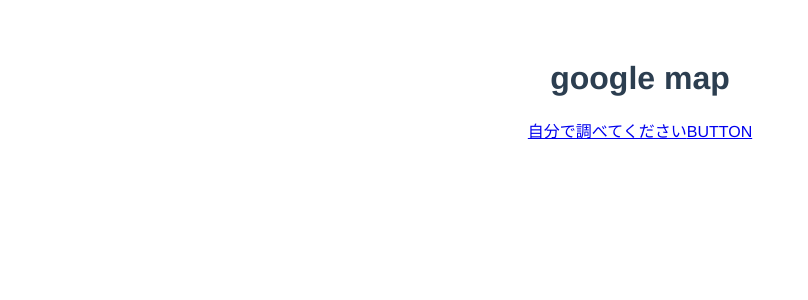
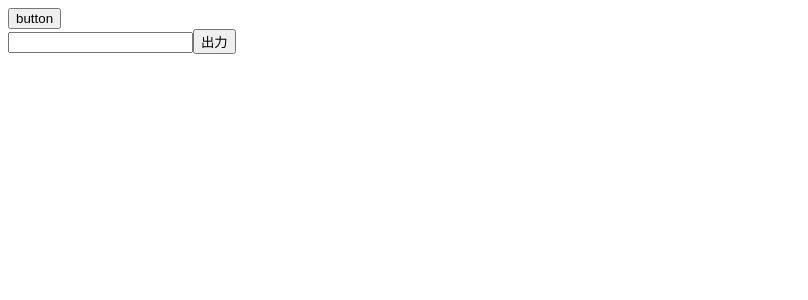
Before and after one commit to takumi-lax/job_hunting_app_geekCAMP, a Vue app in the folder dockers/client/: page / in a window 1280 px wide. Shown: the top 300 px of the page, without its empty margins (0-808 px from the left). Built offline with nearby package versions, Linux system fonts and the light colour scheme.

Commit message:
add button

```diff
--- a/dockers/client/package.json
+++ b/dockers/client/package.json
@@ -11,9 +11,9 @@
     "start": "node server.js"
   },
   "dependencies": {
+    "errorhandler": "^1.4.3",
     "express": "^4.17.1",
-    "vue": "^2.5.2",
-    "errorhandler": "^1.4.3"
+    "vue": "^2.6.14"
   },
   "devDependencies": {
     "autoprefixer": "^7.1.2",
--- a/dockers/client/src/App.vue
+++ b/dockers/client/src/App.vue
@@ -1,24 +1,28 @@
 <template>
-
-  <div id="app">
-    <h1>{{ message }}</h1>
-    <a href="https://www.google.co.jp/maps/?hl=ja">自分で調べてください</a>
-    <a href="#" class="btn-flat-border">BUTTON</a>
+  <div>
+  <alertBotton buttonname='Hello'/>
+  <displaybotton button_name='Hello'/>
   </div>
-
 </template>
 
 <script>
+import Textinput from './components/Textinput.vue'
+import alertBotton from './components/alertbutton.vue'
+import displaybotton from './components/input_str_display.vue'
+import HelloWorld from './components/HelloWorld.vue'
+
+
 export default {
-  data(){
-    return {
-      message :'google map'
-          }
+  name: 'App',
+  components: {
+    Textinput,
+    alertBotton,
+    displaybotton,
+    HelloWorld,
+
   }
-
 }
 
-alert('アラートです')
 </script>
 
 <style>
@@ -26,7 +30,7 @@
   font-family: Avenir, Helvetica, Arial, sans-serif;
   -webkit-font-smoothing: antialiased;
   -moz-osx-font-smoothing: grayscale;
-  text-align: center;
+  /* text-align: center; */
   color: #2c3e50;
   margin-top: 60px;
   @import "./css/styles.css";
--- /dev/null
+++ b/dockers/client/src/components/Textinput.vue
@@ -0,0 +1,18 @@
+<template>
+  <div>
+    <label>名前</label>
+    <input type="text"/>
+  </div>
+</template>
+
+<script>
+export default {
+  name: 'Textinput',
+  data () {
+    return {
+      msg: 's',
+      props: {}
+    }
+  }
+}
+</script>
--- /dev/null
+++ b/dockers/client/src/components/alertbutton.vue
@@ -0,0 +1,39 @@
+<template>
+<div class="hello">
+    <!-- `greet` は、あらかじめ定義したメソッドの名前 -->
+    <button v-on:click="greet" class="btn-flat-border">{{ buttonname }}</button>
+</div>
+</template>
+
+<script>
+export default {
+  name: 'alertButton',
+  data () {
+    return {
+      buttonname: 'button'
+    }
+  },
+  methods: {
+  greet: function (event) {
+    // メソッド内の `this` は、 Vue インスタンスを参照します
+    alert('Hello ' + this.buttonname + '!')
+    // `event` は、ネイティブ DOM イベントです
+    if (event) {
+      alert(event.target.tagName)
+    }
+  }
+  }
+}
+</script>
+
+<style>
+#alertBotton {
+  font-family: Avenir, Helvetica, Arial, sans-serif;
+  -webkit-font-smoothing: antialiased;
+  -moz-osx-font-smoothing: grayscale;
+  text-align: center;
+  color: #2c3e50;
+  margin-top: 60px;
+  @import "../css/styles.css";
+}
+</style>
--- /dev/null
+++ b/dockers/client/src/components/input_str_display.vue
@@ -0,0 +1,43 @@
+<template>
+  <div>
+    <!-- `greet` は、あらかじめ定義したメソッドの名前 -->
+    <input type="text" v-model="name" >
+    <button v-on:click="display" class="btn-flat-border">{{ button_name }}</button>
+    {{ display_name }}
+  </div>
+</template>
+
+<script>
+export default {
+  name: 'displaybotton',
+  data () {
+    return {
+      name: '',
+      display_name :'',
+      button_name:'出力'
+    }
+  },
+  methods: {
+    display: function() {
+      this.display_name = this.name
+    },
+    },
+  computed: {
+    button_name: function () {
+      return this.button_name
+    }
+ }
+  }
+</script>
+
+<style>
+#alertBotton {
+  font-family: Avenir, Helvetica, Arial, sans-serif;
+  -webkit-font-smoothing: antialiased;
+  -moz-osx-font-smoothing: grayscale;
+  text-align: center;
+  color: #2c3e50;
+  margin-top: 60px;
+  @import "../css/styles.css";
+}
+</style>
```
Also changed, not shown: dockers/client/src/main.js (line endings or trailing spaces).
